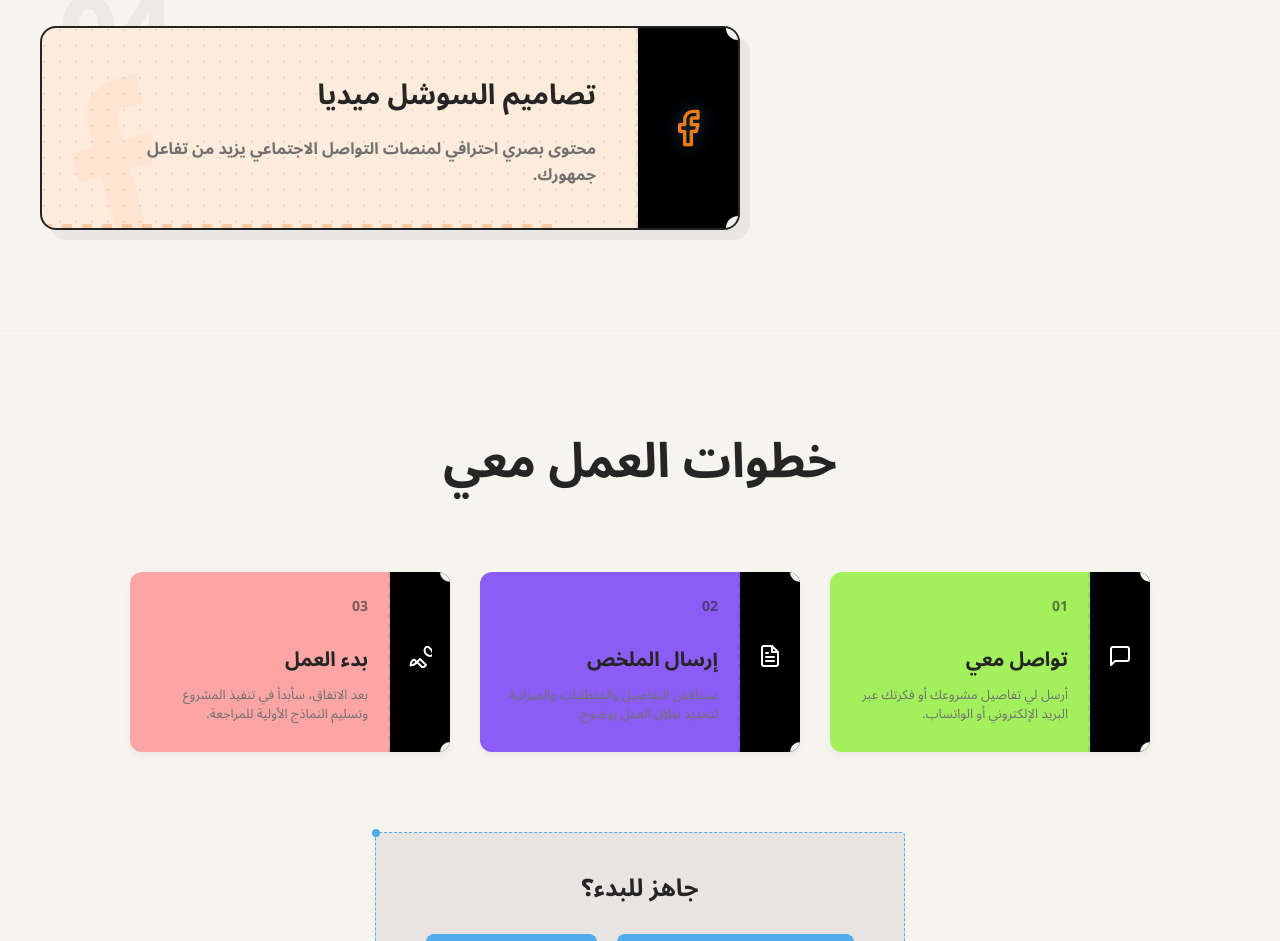
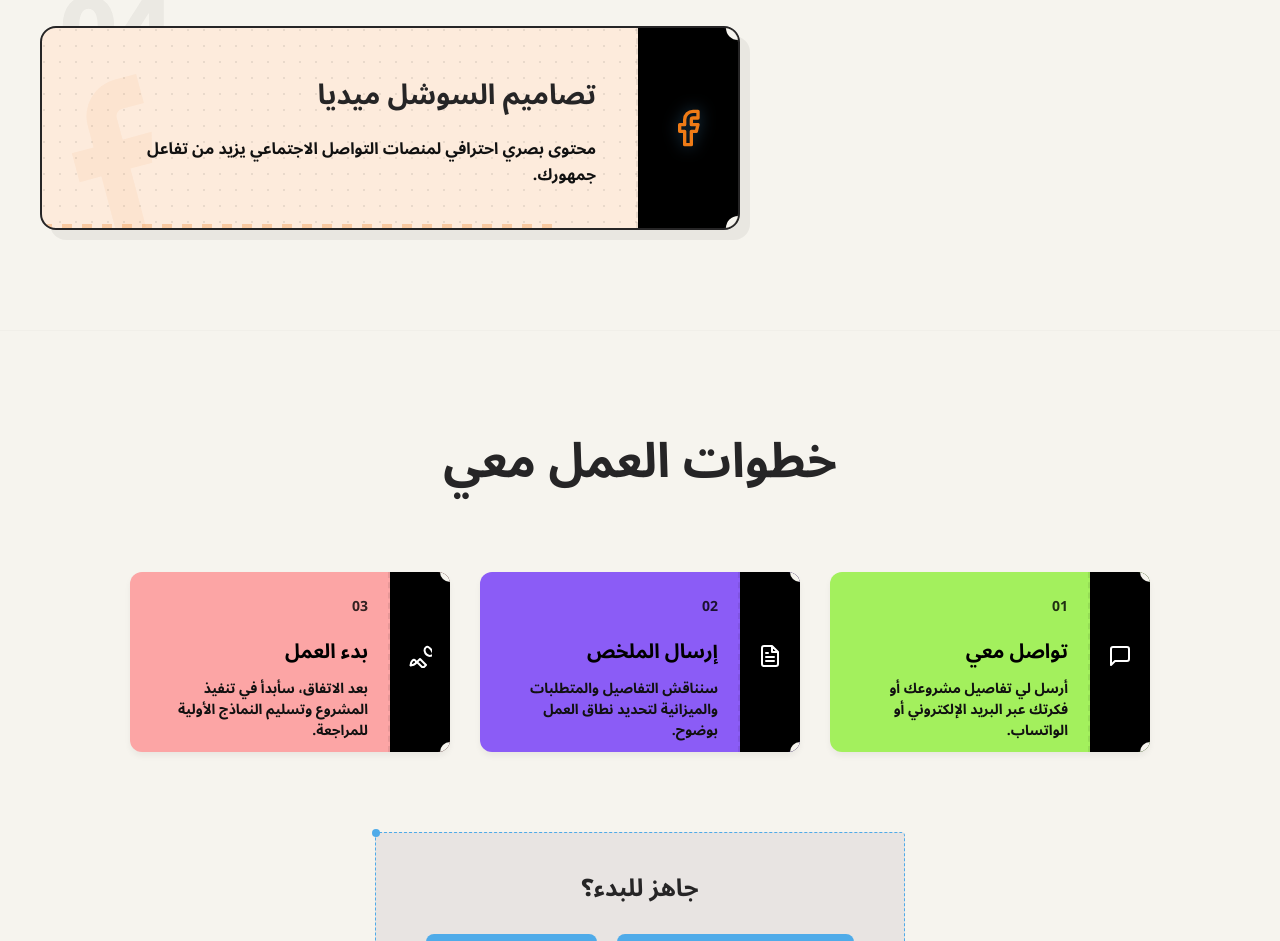
Before and after one commit to anas1yahia/mohammedi-portfolio, an Angular app: page /#ar in a window 1280 px wide. Shown: the part 3820-4761 px from the top of the page. Built offline with nearby package versions, Linux system fonts and the light colour scheme.

Commit message:
feat(styles): enhance text colors for better contrast in services and work steps sections

```diff
--- a/src/app/my-services/my-services.css
+++ b/src/app/my-services/my-services.css
@@ -145,7 +145,12 @@
 }
 .services-section .services-list .service-item .service-ticket .ticket-content .service-desc {
   font-size: 16px;
-  color: var(--text-muted);
+  color: #111;
+}
+:host-context([data-theme=dark]) .services-section .services-list .service-item .service-ticket .ticket-content .service-desc {
+  color: #eee;
+}
+.services-section .services-list .service-item .service-ticket .ticket-content .service-desc {
   margin: 0;
   line-height: 1.6;
   font-weight: 600;
--- a/src/app/my-services/my-services.scss
+++ b/src/app/my-services/my-services.scss
@@ -149,7 +149,10 @@
 
           .service-desc {
             font-size: 16px;
-            color: var(--text-muted);
+            color: #111; // High contrast dark gray
+            :host-context([data-theme='dark']) & {
+              color: #eee; // High contrast light gray
+            }
             margin: 0;
             line-height: 1.6;
             font-weight: 600;
--- a/src/app/work-steps/work-steps.css
+++ b/src/app/work-steps/work-steps.css
@@ -78,9 +78,9 @@
 }
 .work-steps-section .steps-grid .ticket-card .ticket-content .step-number {
   font-size: 14px;
-  font-weight: 700;
-  color: var(--text-main);
-  opacity: 0.6;
+  font-weight: 800;
+  color: #000;
+  opacity: 0.8;
   margin-bottom: 10px;
   text-align: start;
 }
@@ -89,16 +89,16 @@
 }
 .work-steps-section .steps-grid .ticket-card .ticket-content .content-body .step-title {
   font-size: 20px;
-  font-weight: 700;
-  color: var(--text-main);
+  font-weight: 800;
+  color: #000;
   margin: 0 0 5px 0;
 }
 .work-steps-section .steps-grid .ticket-card .ticket-content .content-body .step-desc {
-  font-size: 13px;
-  font-weight: 500;
-  color: var(--text-muted);
+  font-size: 14px;
+  font-weight: 700;
+  color: #111;
   margin: 0;
-  line-height: 1.4;
+  line-height: 1.5;
 }
 .work-steps-section .cta-container {
   display: flex;
--- a/src/app/work-steps/work-steps.scss
+++ b/src/app/work-steps/work-steps.scss
@@ -83,9 +83,9 @@
 
                   .step-number {
                     font-size: 14px;
-          font-weight: 700;
-          color: var(--text-main);
-          opacity: 0.6;
+                    font-weight: 800;
+                    color: #000;
+                    opacity: 0.8;
                     margin-bottom: 10px;
                     text-align: start;
                   }
@@ -95,20 +95,19 @@
 
                     .step-title {
                       font-size: 20px;
-            font-weight: 700;
-            color: var(--text-main);
+                      font-weight: 800;
+                      color: #000;
                       margin: 0 0 5px 0;
                     }
 
                     .step-desc {
-            font-size: 13px;
-            font-weight: 500;
-            color: var(--text-muted);
+                      font-size: 14px;
+                      font-weight: 700;
+                      color: #111; // High contrast
                       margin: 0;
-            line-height: 1.4;
+                      line-height: 1.5;
                     }
-        }
-      }
+                  }      }
     }
   }
 
```
Also changed, not shown: 2 other files (tests, documents, lock files or other folders). Lines whose indentation alone changed are shown as unchanged.
